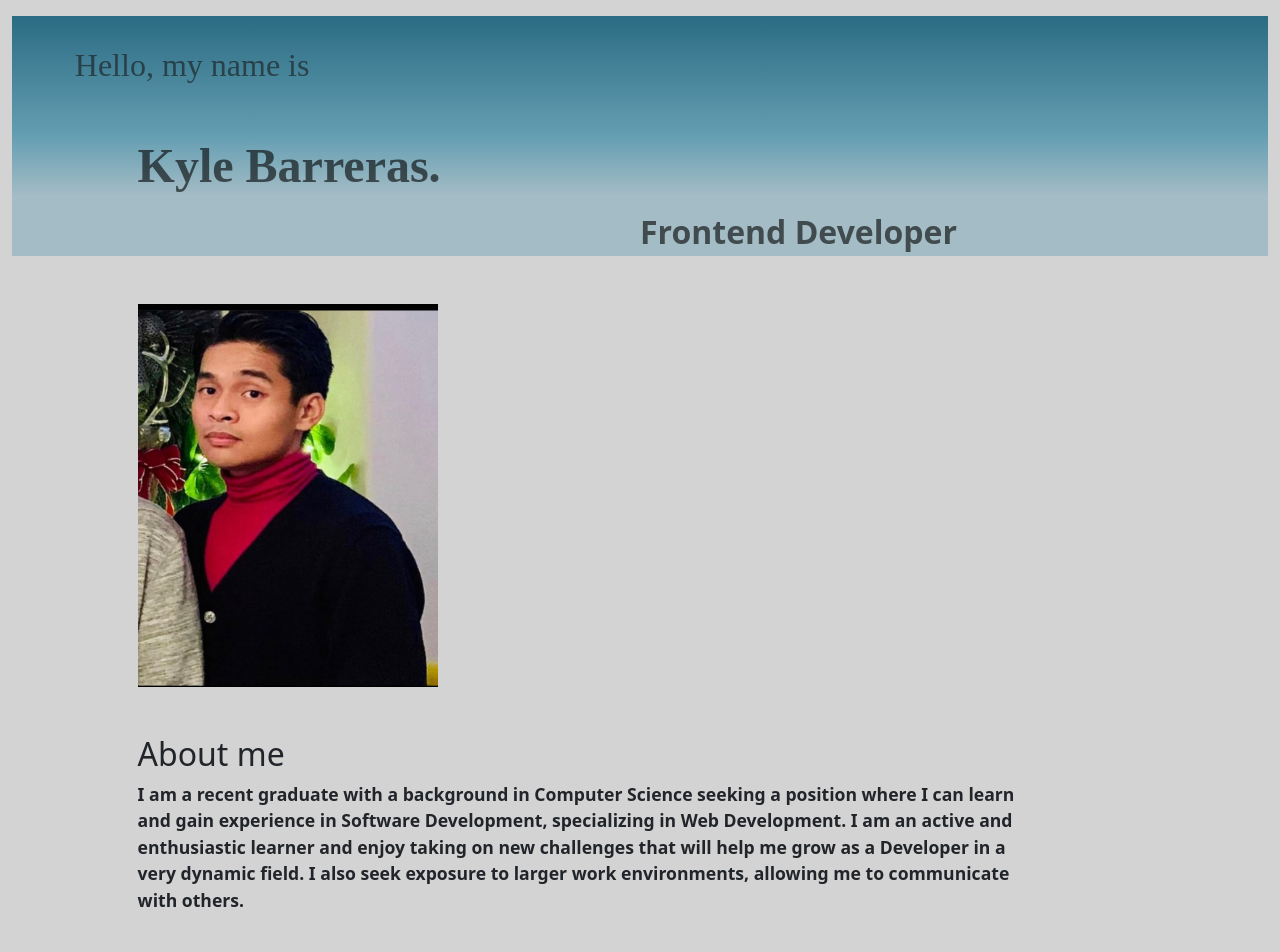
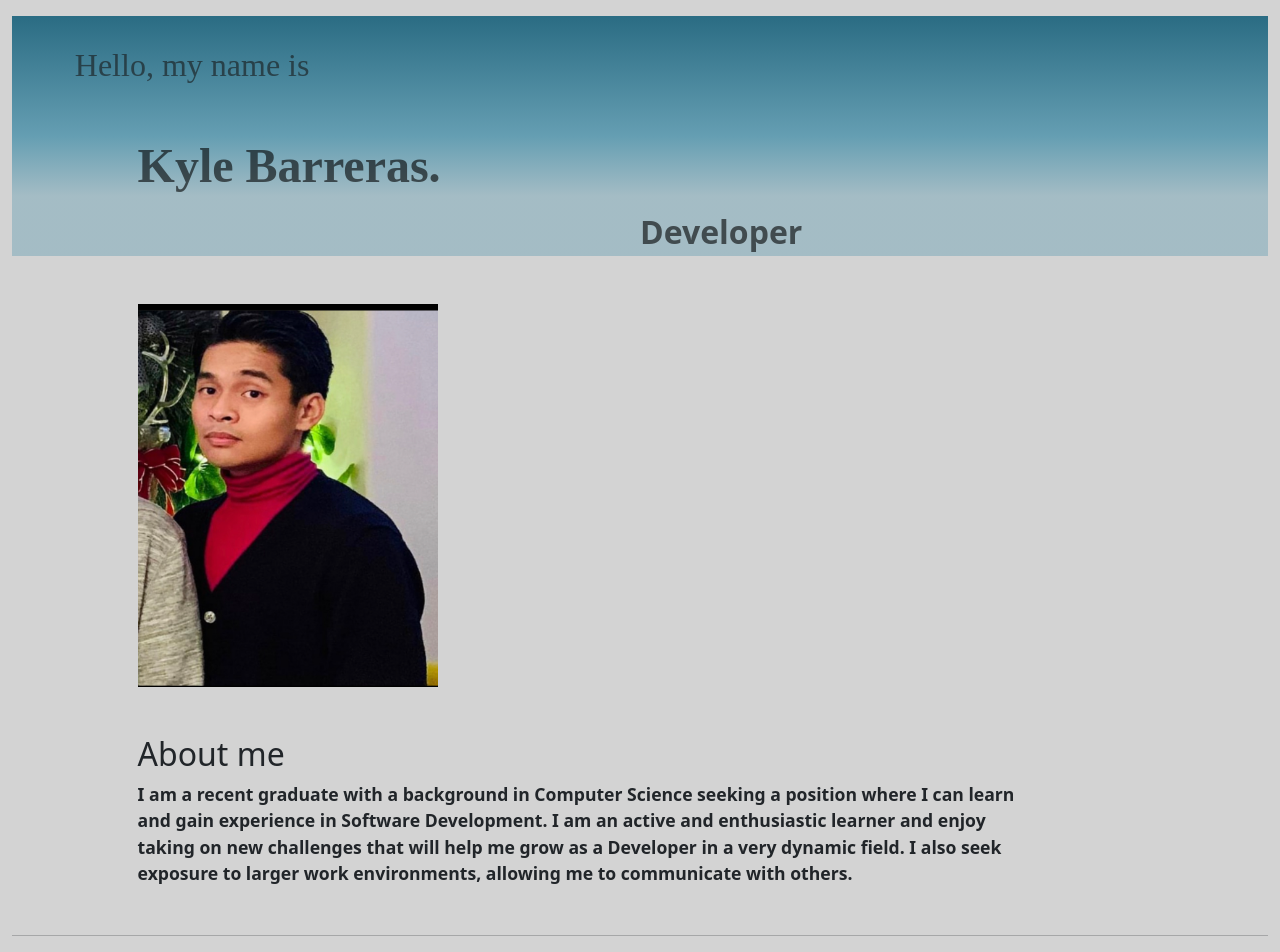
Before and after one commit to KyleIvanT/PortfolioV3, a plain HTML site: page index.html in a window 1280 px wide. Shown: the top 952 px of the page. Drawn offline with nearby package versions, Linux system fonts and the light colour scheme.

Commit message:
Update index.html

```diff
--- a/index.html
+++ b/index.html
@@ -18,7 +18,7 @@
                 <div class="header-inner mt-3">
                     <p class="p1"> Hello, my name is </p>
                     <p class="p2"> Kyle Barreras. </p>
-                    <p class="p3"> Frontend Developer</p>
+                    <p class="p3">  Developer </p>
                 </div>
 
                 <div class="nav-class mt-5">
@@ -35,7 +35,7 @@
             <div class="about-me mt-5">
                     <h2 class="about-me-headers">About me</h2>
                     <div class="text">
-                        <p>I am a recent graduate with a background in Computer Science seeking a position where I can learn and gain experience in Software Development, specializing in Web Development. I am an active and enthusiastic learner and enjoy taking on new challenges that will help me grow as
+                        <p>I am a recent graduate with a background in Computer Science seeking a position where I can learn and gain experience in Software Development. I am an active and enthusiastic learner and enjoy taking on new challenges that will help me grow as
                             a Developer in a very dynamic field. I also seek exposure to larger work environments,
                              allowing me to communicate with others.</p>
                     </div>
```
